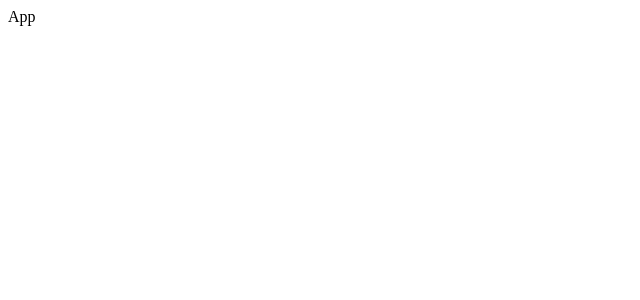
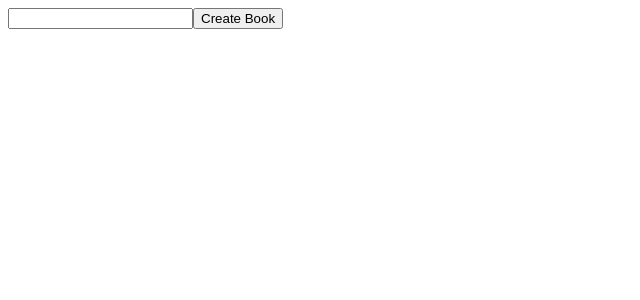
Before and after one commit to rupeshpanwar/4-react-book-handle-forms, a React (Create React App) app in the folder books/: page / in a window 1280 px wide. Shown: the top 300 px of the page, without its empty margins (0-640 px from the left). Built offline with nearby package versions, Linux system fonts and the light colour scheme.

Commit message:
step3-create Book functionality

```diff
--- a/books/src/App.js
+++ b/books/src/App.js
@@ -1,11 +1,19 @@
 
+import {useState} from 'react'
+import BookCreate from './Component/BookCreate'
 
 function App() {
-  return (
-    <div>
-      App
-    </div>
-  );
+
+  const [books,setBooks] = useState()
+
+  const createBook = (title) => {
+    console.log('need to add the book:' , title )
+  }
+
+  return (<div>
+    <BookCreate onCreate={createBook}/>
+     </div>
+  )
 }
 
 export default App;
--- a/books/src/Component/BookCreate.js
+++ b/books/src/Component/BookCreate.js
@@ -1,6 +1,24 @@
-function BookCreate(){
+import React, { useState } from "react";
 
-    return <div>BookCreate</div>
-}
+function BookCreate({onCreate}) {
+const [title, setTitle] = useState("");
 
-export default BookCreate;
+        const handleChange = (event) => {
+        setTitle(event.target.value);
+        };
+
+    const handleSubmit = (event) => {
+            event.preventDefault();
+            onCreate(title);
+            setTitle('')
+        };
+
+    return (
+        <form onSubmit={handleSubmit}>
+        <input value={title} onChange={handleChange} />
+        <button type="submit">Create Book</button>
+      </form>
+    );
+  }
+
+  export default BookCreate;
```
